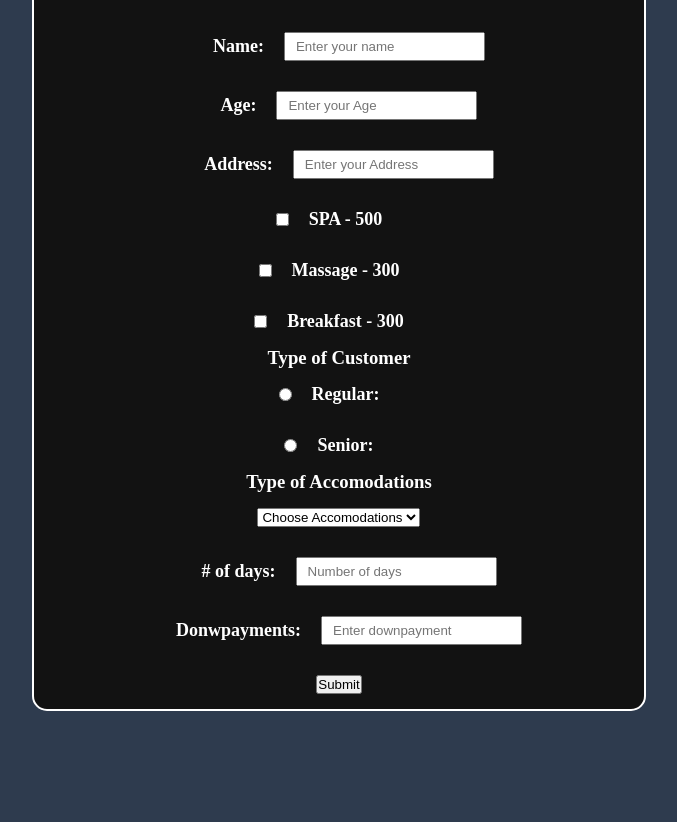
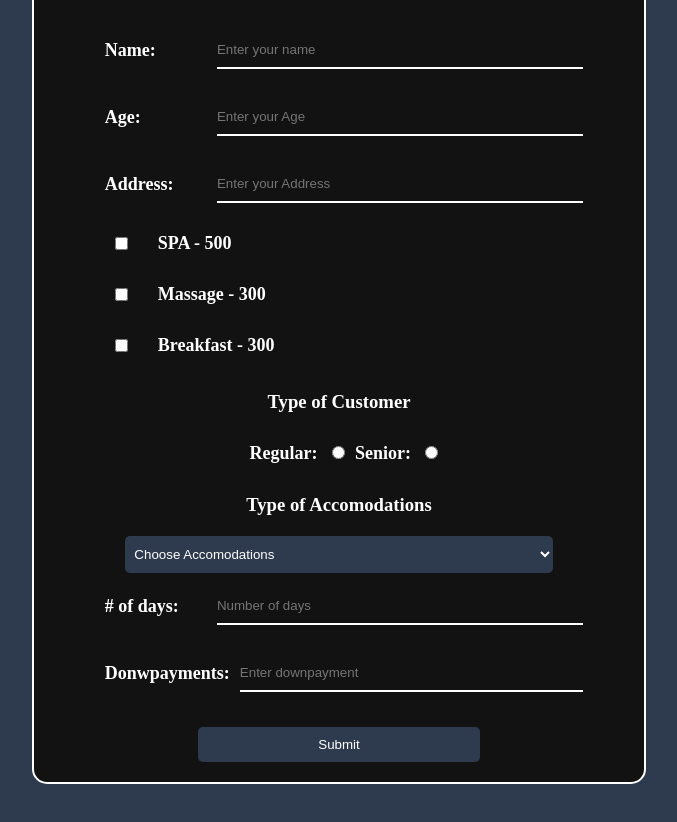
Before and after one commit to cordy001/Hotel_Reservation, a plain HTML site: page index.html in a window 1280 px wide. Shown: the part 112-934 px from the top of the page, without its empty margins (301-978 px from the left). Before the commit the page ends 873 px from the top, so only its background shows below. Drawn offline with Linux system fonts and the light colour scheme.

Commit message:
Commiting

```diff
--- a/index.html
+++ b/index.html
@@ -11,43 +11,47 @@
 <body>
 
     <div class="container">
+
         <form id="form_id" class="form_cont">
             <h1>Hotel Resevation</h1>
-            <div>
+            <div class="string">
                 <label for="name">Name: </label>
                 <input type="text" id="name" name="name" placeholder="Enter your name" autocomplete="name" required>
             </div>
-            <div>
+            <div class="string">
                 <label for="age">Age: </label>
-                <input type="text" id="age" name="age" placeholder="Enter your Age" autocomplete="age" required>
+                <input type="number" id="age" name="age" placeholder="Enter your Age" autocomplete="age" required>
             </div>
-            <div>
+            <div class="string">
                 <label for="address">Address: </label>
                 <input type="text" id="address" name="address" placeholder="Enter your Address" autocomplete="address" required>
             </div>
-            <div>
+            <div class="check_box">
                 <input type="checkbox" name="spa" id="spa" value="500">
                 <label for="spa">SPA - 500</label>
             </div>
-            <div>
+            <div class="check_box">
                 <input type="checkbox" name="massage" id="massage" value="300">
-                <label for="spa">Massage - 300</label>
+                <label for="massage">Massage - 300</label>
             </div>
-            <div>
+            <div class="check_box">
                 <input type="checkbox" name="breakfast" id="breakfast" value="300">
                 <label for="breakfast">Breakfast - 300</label>
             </div>
             <h3>Type of Customer</h3>
-            <div>
-                <input type="radio" id="regular_senior" name="regular_senior" value="0" required>
-                <label for="regular">Regular: </label>
+            <div class="t_c">
+                <div>
+                    <label for="regular">Regular: </label>
+                    <input type="radio" id="regular" name="regular_or_senior" value="0" required>
+                </div>
+                <div>
+                    <label for="senior">Senior: </label>
+                    <input type="radio" id="senior" name="regular_or_senior" value="0.3" required>
+                </div>
             </div>
-            <div>
-                <input type="radio" id="regular_senior" name="regular_senior" value="0.3" required>
-                <label for="regular_senior">Senior: </label>
-            </div>
+
             <h3>Type of Accomodations</h3>
-            <div>
+            <div class="select_accom">
                 <select name="toa" id="toa" required>
                     <option value="">Choose Accomodations</option>
                     <option value="1000">Economy</option>
@@ -55,15 +59,15 @@
                     <option value="3000">Presidential</option>
                 </select>
             </div>
-            <div>
+            <div class="string">
                 <label for="numdays"># of days: </label>
                 <input type="number" id="numdays" name="numdays" placeholder="Number of days" required>
             </div>
-            <div>
+            <div class="string">
                 <label for="downpayment">Donwpayments: </label>
                 <input type="number" id="downpayment" name="downpayment" placeholder="Enter downpayment" required>
             </div>
-            <div>
+            <div class="button_func">
                 <button type="submit">Submit</button>
             </div>
         </form>
--- a/style.css
+++ b/style.css
@@ -25,27 +25,97 @@ body {
     border-radius: 15px;
     display: flex;
     flex-flow: column;
+    align-items: center;
     justify-content: center;
-    align-items: center;
     background-color: #121212;
     margin: 50px auto;
+}
+.form_cont h3 {
+    margin: 20px 0;
 }
 .form_cont label {
     font-size: 18px;
     text-align: center;
     font-weight: bold;
-    margin: 0 20px;
+    margin: 0 10px;
+    cursor: pointer;
 }
-.form_cont div {
+.string {
+    width: 80%;
+    height: auto;
+    display: flex;
+    justify-content: space-between;
+    align-items: center;
+    margin: 15px 0;
+}
+.string input {
+    width: 75%;
+    padding: 10px 0;
+    margin: 0;
+    outline: none;
+    background: transparent;
+    border: transparent;
+    color: #fff;
+    border-bottom: 2px solid #fff;
+}
+.t_c {
+    width: 100%;
+    display: flex;
+    justify-content: center;
+    align-items: center;
+    margin: 10px 0;
+}
+.check_box {
+    width: 80%;
+    height: auto;
+    display: flex;
+    justify-content: left;
+    align-items: center;
+    margin: 15px 0;
+}
+.select_accom {
+    width: 100%;
+    display: flex;
+    justify-content: center;
+    align-items: center;
+}
+.form_cont select {
     width: 70%;
+    padding: 10px 5px;
+    cursor: pointer;
+    background-color: #2e3b4e;
+    border: none;
+    border-radius: 5px;
+    color: #fff;
+    outline: none;
+}
+.form_cont option {
+    color: #fff;
+}
+.button_func {
+    width: 100%;
     height: auto;
     display: flex;
     justify-content: center;
     align-items: center;
-    margin: 15px 0;
+    margin: 20px 0;
 }
-.form_cont input {
-    padding: 5px 10px;
+.button_func button {
+    padding: 10px 120px;
+    background: #2e3b4e;
+    border: none;
+    border-radius: 5px;
+    color: #fff;
+    transition: 0.5s ease-in-out;
+    cursor: pointer;
+}
+.button_func button:hover {
+    opacity: 0.5;
+}
+
+.check_box input {
+    margin: 0 20px;
+    cursor: pointer;
 }
 .form_cont h1 {
     margin: 20px 0;
```
Also changed, not shown: script.js (+20 -0 lines).
